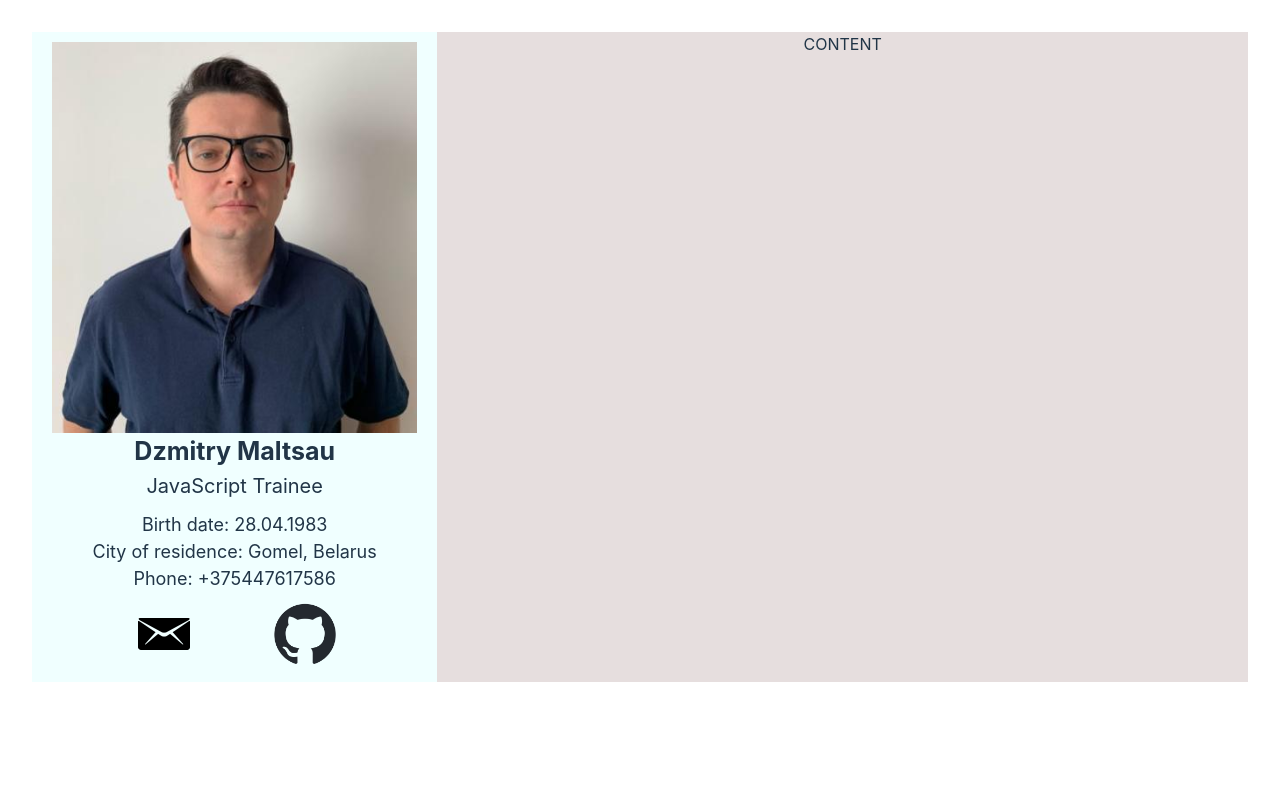
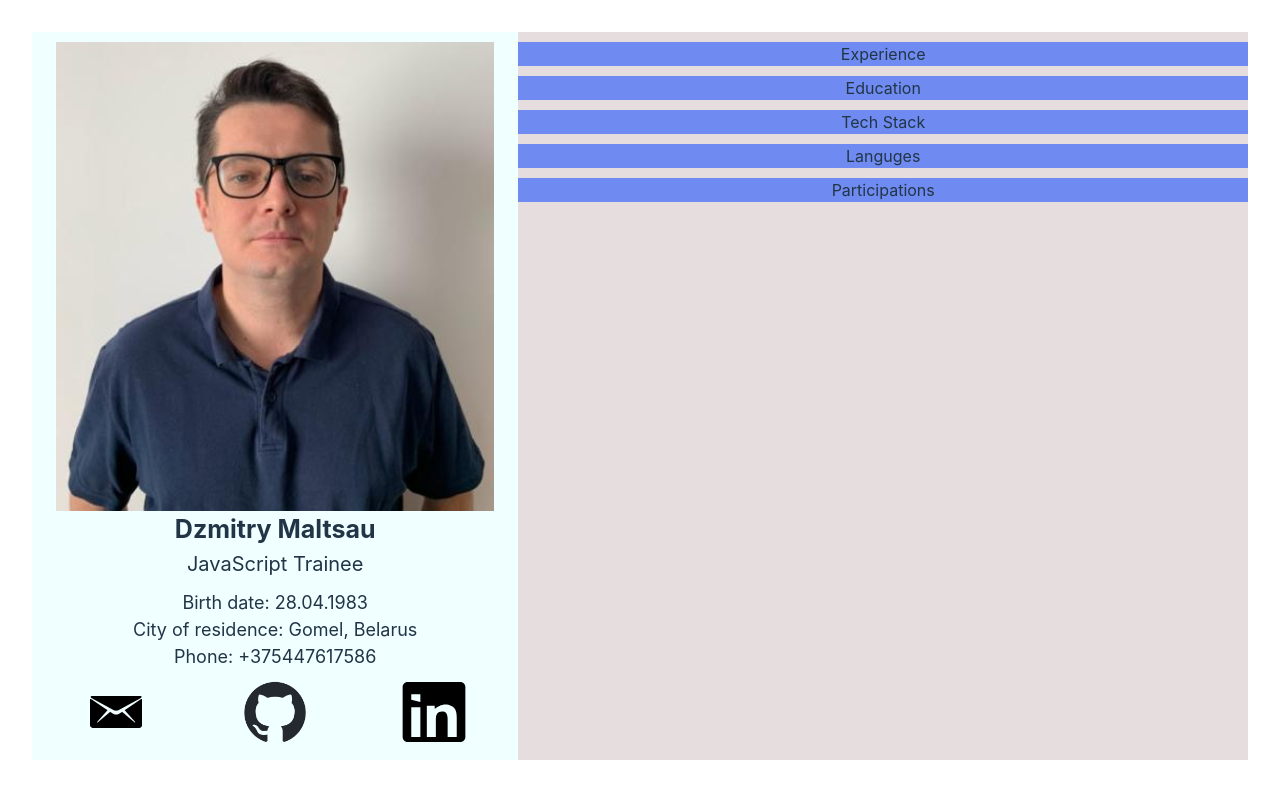
Before and after one commit to Maltsau/aboutMe, a React (Vite) app: page / in a window 1280 px wide. Built offline with nearby package versions, Linux system fonts and the light colour scheme.

Commit message:
SomeParagraphs

```diff
--- a/src/App.tsx
+++ b/src/App.tsx
@@ -3,14 +3,18 @@ import styled from "styled-components";
 import avatar from "./assets/avatar.png";
 import emailIcon from "./assets/email_icon.png";
 import gitIcon from "./assets/github-mark.png";
+import LinkedInIcon from "./assets/LinkedIn.svg";
 import "./App.css";
+
+import Paragraph from "./components/UI/buttons/Paragraph";
+import { TextParagraph } from "./components/UI/CommonElements";
 
 const email = "emeraldwhistler.dm@gmail.com";
 
 const Wrapper = styled.div`
   display: grid;
-  grid-template-columns: 1fr 1fr 1fr;
-  grid-template-areas: "sidebar content content";
+  grid-template-columns: repeat(5, 1fr);
+  grid-template-areas: "sidebar sidebar content content content";
   @media (max-width: 450px) {
     display: flex;
     flex-direction: column;
@@ -18,6 +22,7 @@ const Wrapper = styled.div`
 `;
 
 const AvatarContainer = styled.div`
+  min-width: 36vw;
   display: flex;
   flex-direction: column;
   grid-area: sidebar;
@@ -29,35 +34,23 @@ const Avatar = styled.img`
   margin: auto;
   height: 90%;
   width: 90%;
-`;
-
-const Span = styled.span<{
-  bold?: boolean;
-  fontSize?: string;
-  tightScreenFont?: string;
-  wideScreenFont?: string;
-}>`
-  font-weight: ${({ bold }) => (bold ? "bold" : "normal")};
-  font-size: ${(props) => props.fontSize};
-  margin: 0 5px;
-  @media (max-width: 450px) {
-    font-size: ${(props) => props.tightScreenFont};
-  }
-  @media (min-width: 900px) {
-    font-size: ${(props) => props.wideScreenFont};
-  }
+  // @media (max-width: 670px) {
+  //   height: 200px;
+  //   width: 200px;
+  // }
 `;
 
 const IconsContainer = styled.div`
+  width: 100%;
   display: flex;
-  justify-content: space-between;
+  justify-content: space-around;
   margin: 10px auto;
 `;
 
 const Icon = styled.img<{ size: string; tightScreenSize?: string }>`
+  box-sizing: border-box;
   heigth: ${(props) => props.size};
   width: ${(props) => props.size};
-  margin: 0 3vw;
   @media (max-width: 450px) {
     height: ${(props) => props.tightScreenSize};
     width: ${(props) => props.tightScreenSize};
@@ -71,31 +64,59 @@ const ContactsContainer = styled.div`
 `;
 
 const ContentContainer = styled.div`
+  display: flex;
+  flex-direction: column;
   grid-area: content;
   background-color: #e6dede;
 `;
 
 function App() {
+  const [isExperienceVisible, setIsExperienceVisible] = useState(false);
+  const [isEducationVisible, setIsEducationVisible] = useState(false);
+  const [isTechStackVisible, setIsTechStackVisible] = useState(false);
+  const [isLangugesVisible, setIsLangugesVisible] = useState(false);
+  const [isParticipationsVisible, setIsParticipationsVisible] = useState(false);
   return (
     <Wrapper>
       <AvatarContainer>
         <Avatar src={avatar} alt="avatar"></Avatar>
-        <Span bold fontSize="3vw" tightScreenFont="20px" wideScreenFont="25px">
+        <TextParagraph
+          bold
+          fontSize="3vw"
+          tightScreenFont="20px"
+          wideScreenFont="25px"
+        >
           Dzmitry Maltsau
-        </Span>
-        <Span fontSize="2.5vw" tightScreenFont="16px" wideScreenFont="20px">
+        </TextParagraph>
+        <TextParagraph
+          fontSize="2.5vw"
+          tightScreenFont="16px"
+          wideScreenFont="20px"
+        >
           JavaScript Trainee
-        </Span>
+        </TextParagraph>
         <ContactsContainer>
-          <Span fontSize="2vw" tightScreenFont="14px" wideScreenFont="18px">
+          <TextParagraph
+            fontSize="2vw"
+            tightScreenFont="14px"
+            wideScreenFont="18px"
+          >
             Birth date: 28.04.1983
-          </Span>
-          <Span fontSize="2vw" tightScreenFont="14px" wideScreenFont="18px">
+          </TextParagraph>
+          <TextParagraph
+            fontSize="2vw"
+            tightScreenFont="14px"
+            wideScreenFont="18px"
+          >
             City of residence: Gomel, Belarus
-          </Span>
-          <Span fontSize="2vw" tightScreenFont="14px" wideScreenFont="18px">
+          </TextParagraph>
+          <TextParagraph
+            fontSize="2vw"
+            tightScreenFont="14px"
+            wideScreenFont="18px"
+          >
             Phone: +375447617586
-          </Span>
+          </TextParagraph>
           <IconsContainer>
             <a href={`mailto:${email}`}>
               <Icon
@@ -113,10 +134,68 @@ function App() {
                 alt="GitHub"
               ></Icon>
             </a>
+            <a href="linkedin.com/in/dzmitry-maltsau-58079a251">
+              <Icon
+                size="5vw"
+                tightScreenSize="50px"
+                src={LinkedInIcon}
+                alt="LinkedIn"
+              ></Icon>
+            </a>
           </IconsContainer>
         </ContactsContainer>
       </AvatarContainer>
-      <ContentContainer>CONTENT</ContentContainer>
+      <ContentContainer>
+        <Paragraph
+          text="Experience"
+          isOpen={isExperienceVisible}
+          onClick={() => setIsExperienceVisible(!isExperienceVisible)}
+          content={
+            <>
+              <TextParagraph bold>Design engineer (constructor)</TextParagraph>
+              <TextParagraph>oct. 2005 – oct. 2007</TextParagraph>
+              <TextParagraph color="gray">
+                “Gomel Plant “Communalnik”, Gomel
+              </TextParagraph>
+              <TextParagraph color="gray">
+                Development of design and technological documentation (AutoCAD)
+              </TextParagraph>
+              <TextParagraph bold>
+                Well survey engineer, lead engineer, head of geophysical party
+              </TextParagraph>
+              <TextParagraph>oct. 2007 – nov. 2022</TextParagraph>
+              <TextParagraph color="gray">
+                “Production Association “Belorusneft”, Department of Field
+                Geophysical Research, Rechitsa
+              </TextParagraph>
+              <TextParagraph color="gray">
+                Flow measurement studies, gas logging, production department
+                management
+              </TextParagraph>
+            </>
+          }
+        ></Paragraph>
+        <Paragraph
+          text="Education"
+          isOpen={isEducationVisible}
+          onClick={() => !isEducationVisible}
+        ></Paragraph>
+        <Paragraph
+          text="Tech Stack"
+          isOpen={isTechStackVisible}
+          onClick={() => !isTechStackVisible}
+        ></Paragraph>
+        <Paragraph
+          text="Languges"
+          isOpen={isLangugesVisible}
+          onClick={() => !isLangugesVisible}
+        ></Paragraph>
+        <Paragraph
+          text="Participations"
+          isOpen={isParticipationsVisible}
+          onClick={() => !isParticipationsVisible}
+        ></Paragraph>
+      </ContentContainer>
     </Wrapper>
   );
 }
--- /dev/null
+++ b/src/components/UI/CommonElements.tsx
@@ -0,0 +1,22 @@
+import styled from "styled-components";
+
+export const TextParagraph = styled.p<{
+  bold?: boolean;
+  color?: string;
+  fontSize?: string;
+  tightScreenFont?: string;
+  wideScreenFont?: string;
+  backgroundColor?: string;
+}>`
+  color: ${(props) => props.color};
+  font-weight: ${({ bold }) => (bold ? "bold" : "normal")};
+  font-size: ${(props) => props.fontSize};
+  background-color: ${(props) => props.backgroundColor};
+  margin: 0 5px;
+  @media (max-width: 450px) {
+    font-size: ${(props) => props.tightScreenFont};
+  }
+  @media (min-width: 900px) {
+    font-size: ${(props) => props.wideScreenFont};
+  }
+`;
--- /dev/null
+++ b/src/components/UI/buttons/Paragraph.tsx
@@ -0,0 +1,32 @@
+import styled from "styled-components";
+
+import { TextParagraph } from "../CommonElements";
+
+const Container = styled.div`
+  background-color: #6f8af0;
+  margin-top: 10px;
+`;
+
+const ContentContainer = styled.div`
+  background-color: #e6dede;
+  text-align: left;
+`;
+
+export default function Paragraph({
+  content,
+  text,
+  isOpen,
+  onClick,
+}: {
+  content?: JSX.Element;
+  text: string;
+  isOpen?: boolean;
+  onClick: () => void;
+}) {
+  return (
+    <Container onClick={onClick}>
+      <TextParagraph>{text}</TextParagraph>
+      {isOpen ? <ContentContainer>{content}</ContentContainer> : null}
+    </Container>
+  );
+}
```
Also changed, not shown: src/assets/LinkedIn.svg (added).
